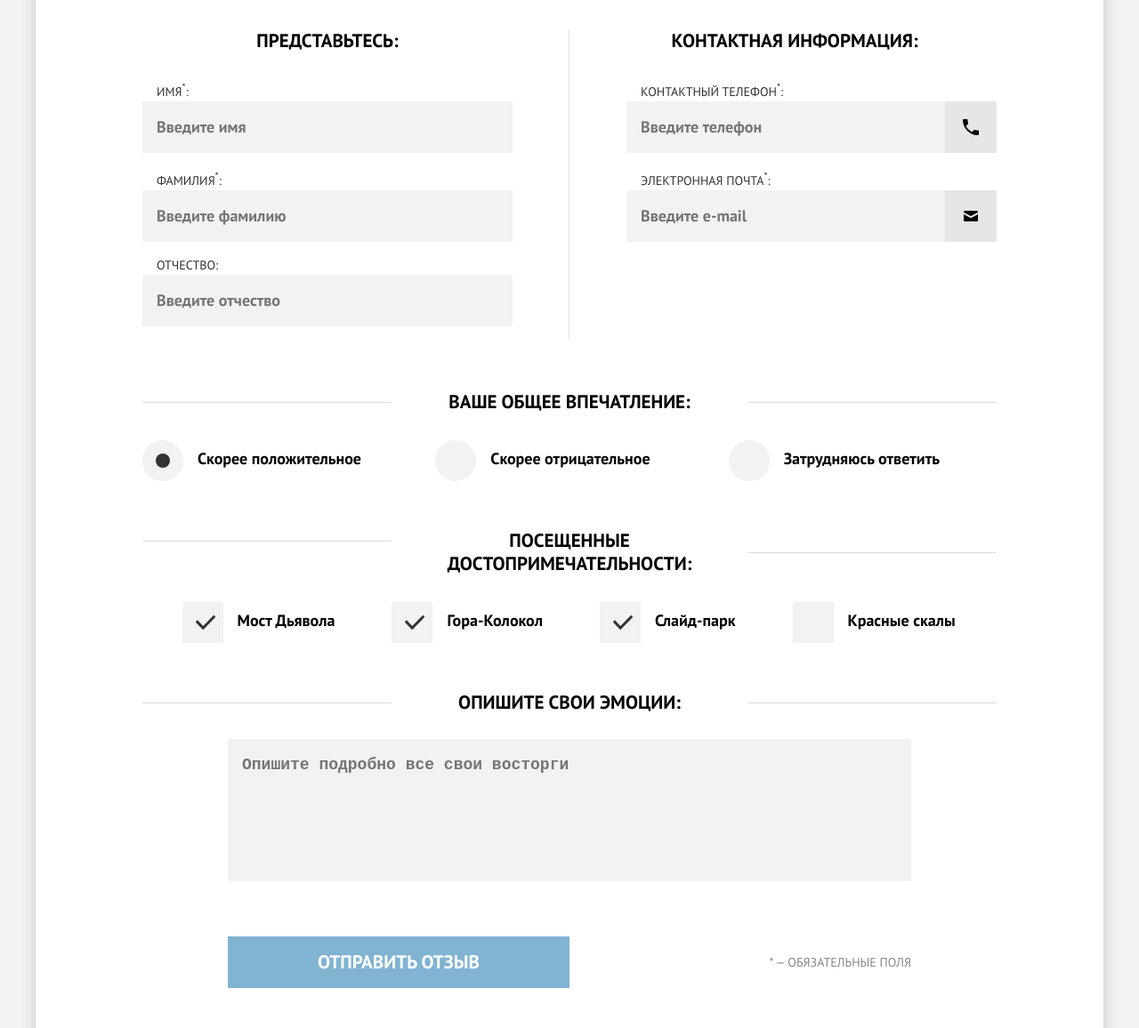
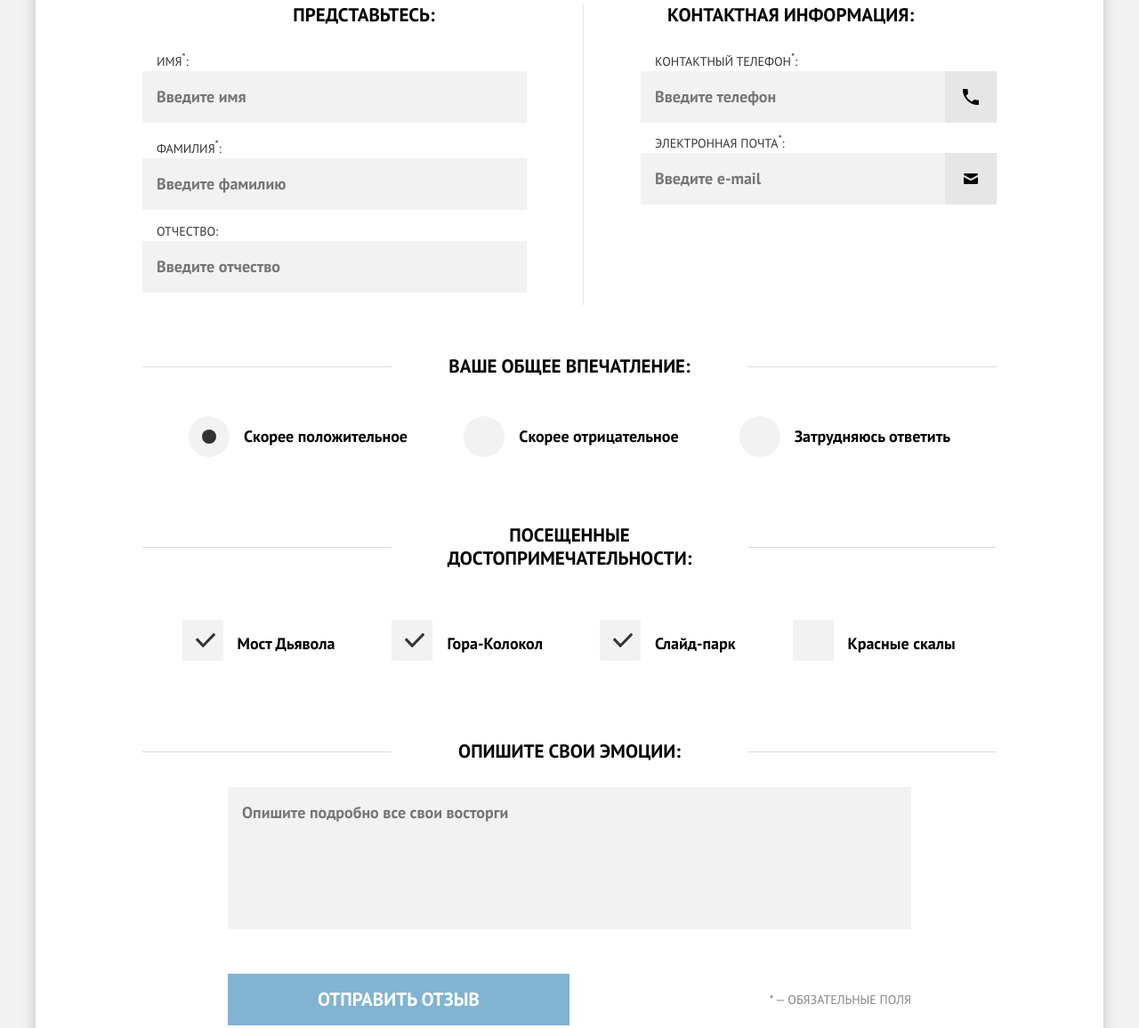
Before and after one commit to htmlacademy-adaptive/2130957-sedona-27, a website: page source/form.html in a window 1280 px wide. Shown: the part 636-1792 px from the top of the page at 89% size. Drawn offline with nearby package versions, Linux system fonts and the light colour scheme; files that its build step writes are made by us from their sources.

Commit message:
form pixel perfect done

```diff
--- a/source/form.html
+++ b/source/form.html
@@ -53,7 +53,7 @@
     </div>
   </section>
   <section class="form">
-    <h2 class="form__title visually-hidden">Заполните форму.</h2>
+    <h2 class="visually-hidden">Заполните форму.</h2>
       <form class="form__container" action="https://echo.htmlacademy.ru/courses" method="post" novalidate>
         <fieldset class="form__group">
           <h3 class="form__title">Представьтесь:</h3>
--- a/source/sass/blocks/control.scss
+++ b/source/sass/blocks/control.scss
@@ -39,6 +39,7 @@
   display: flex;
   align-items: center;
   height: 46px;
+  padding-top: 2px;
   padding-left: 62px;
   font-size: 18px;
   font-family: "PT Sans", "Arial", sans-serif;
@@ -101,3 +102,31 @@
     opacity: 0.3;
   }
 }
+
+.control.control--radio {
+  @media (min-width: variables.$tablet-width) {
+    padding: 2px 35px 0;
+  }
+
+  @media (min-width: variables.$desktop-width) {
+    padding: 18px 20px 0 52px;
+    column-gap: 40px;
+  }
+}
+
+.control--checkbox .control__label {
+  @media (min-width: variables.$tablet-width) {
+    padding-top: 6px;
+  }
+}
+
+.control.control--checkbox {
+  @media (min-width: variables.$tablet-width) and (max-width: 1199px) {
+    grid-template-columns: 224px 224px;
+    column-gap: 32px;
+  }
+
+  @media (min-width: variables.$desktop-width) {
+margin-top: 54px;
+  }
+}
--- a/source/sass/blocks/copyright.scss
+++ b/source/sass/blocks/copyright.scss
@@ -17,6 +17,10 @@
 
   @media (min-width: variables.$tablet-width) {
     margin-left: 18px;
+  }
+
+  @media (min-width: variables.$desktop-width) {
+    margin-left: 20px;
   }
 
   &:hover {
--- a/source/sass/blocks/form.scss
+++ b/source/sass/blocks/form.scss
@@ -1,6 +1,7 @@
 @use "../global/variables";
 @use "../global/mixins";
 @use "../global/colors";
+@use "../global/visually-hidden";
 
 .form {
   padding-bottom: 24px;
@@ -60,6 +61,7 @@
   }
 
   @media (min-width: variables.$desktop-width) {
+    width: 496px;
     padding: 0 63px 0 0;
   }
 }
@@ -69,11 +71,35 @@
     width: 50%;
     padding-left: 26px;
   }
+
+  @media (min-width: variables.$desktop-width) {
+    width: 464px;
+  }
+}
+
+.form__group:first-child .form__title {
+  @media (min-width: variables.$tablet-width) {
+    padding-left: 40px;
+  }
+
+  @media (min-width: variables.$desktop-width) {
+    padding-left: 66px;
+  }
+}
+
+.form__group:nth-child(2) .form__title {
+  @media (min-width: variables.$tablet-width) {
+    text-align: left;
+  }
+
+  @media (min-width: variables.$desktop-width) {
+    padding-left: 68px;
+  }
 }
 
 .form__label {
   display: block;
-  margin-bottom: 16px;
+  margin-bottom: 14px;
   text-transform: uppercase;
 
   &--phone {
@@ -144,20 +170,21 @@
 
 .form__title {
   position: relative;
-  margin: 0 0 20px;
+  margin-top: 0;
+  margin-bottom: 16px;
   text-align: center;
 
   @include mixins.title-s;
 
   @media (min-width: variables.$tablet-width) {
     @include mixins.title-tablet-m;
-    margin-bottom: 28px;
+    margin-bottom: 23px;
 
     &--bordered::before {
       content: "";
       position: absolute;
       left: 0;
-      top: 12.5px;
+      top: 50%;
       width: 19%;
       height: 1px;
       background-color: #dbdbdb;
@@ -185,8 +212,10 @@
 .form__comment {
   width: 100%;
   height: 150px;
+  margin-top: 3px;
   padding: 16px;
   font-size: 18px;
+  font-family: "PT Sans", "Arial", sans-serif;
   line-height: 26px;
   font-weight: 700;
   border: none;
@@ -222,6 +251,10 @@
 .form__button-container {
   padding: variables.$hor-padding-s;
 
+  @media (max-width: 767px) {
+    margin-top: 26px;
+  }
+
   @media (min-width: variables.$tablet-width) {
     padding: 0;
     display: flex;
@@ -234,7 +267,7 @@
   }
 
   @media (min-width: variables.$desktop-width) {
-    margin: 0 96px;
+    margin: 0 96px 7px;
   }
 }
 
@@ -266,3 +299,36 @@
 .form__label--email .form__input {
   padding: 16px 58px 16px 16px;
 }
+
+.form__label--phone,
+.form__label--email {
+  margin-bottom: 8px;
+}
+
+.form__group:nth-child(4) {
+  padding-bottom: 20px;
+
+  @media (min-width: variables.$tablet-width) {
+    margin-bottom: 16px;
+  }
+
+  @media (min-width: variables.$desktop-width) {
+    margin-bottom: 65px;
+  }
+}
+
+.form__group:last-of-type {
+  margin-bottom: 44px;
+}
+
+.form__group:nth-of-type(3) {
+  @media (min-width: variables.$desktop-width) {
+    margin-bottom: 75px;
+  }
+}
+
+.form__group:last-of-type .form__title {
+  @media (min-width: variables.$desktop-width) {
+    margin-bottom: 27px;
+  }
+}
--- a/source/sass/blocks/intro.scss
+++ b/source/sass/blocks/intro.scss
@@ -30,14 +30,14 @@
 
   &--form {
     padding-top: 36px;
-    padding-bottom: 24px;
+    padding-bottom: 26px;
 
     @media (min-width: variables.$tablet-width) {
       padding: 64px 166px 103px;
     }
 
     @media (min-width: variables.$desktop-width) {
-      padding: 115px 382px 67px;
+      padding: 115px 382px 70px;
     }
   }
 }
@@ -82,3 +82,15 @@
     @include mixins.title-tablet-l;
   }
 }
+
+.intro--form .intro__title {
+  margin-bottom: 24px;
+
+  @media (min-width: variables.$tablet-width) {
+    margin-bottom: 18px;
+  }
+
+  @media (min-width: variables.$desktop-width) {
+    margin-bottom: 27px;
+  }
+}
```
